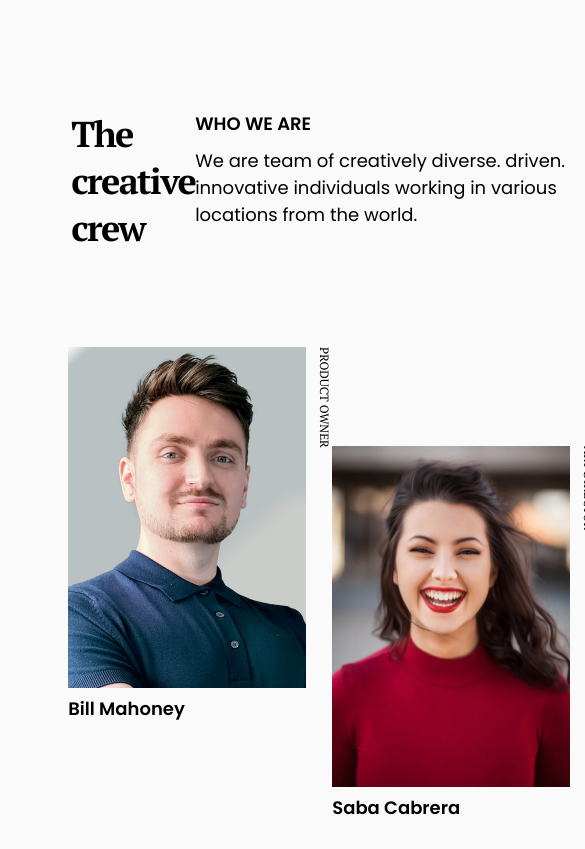
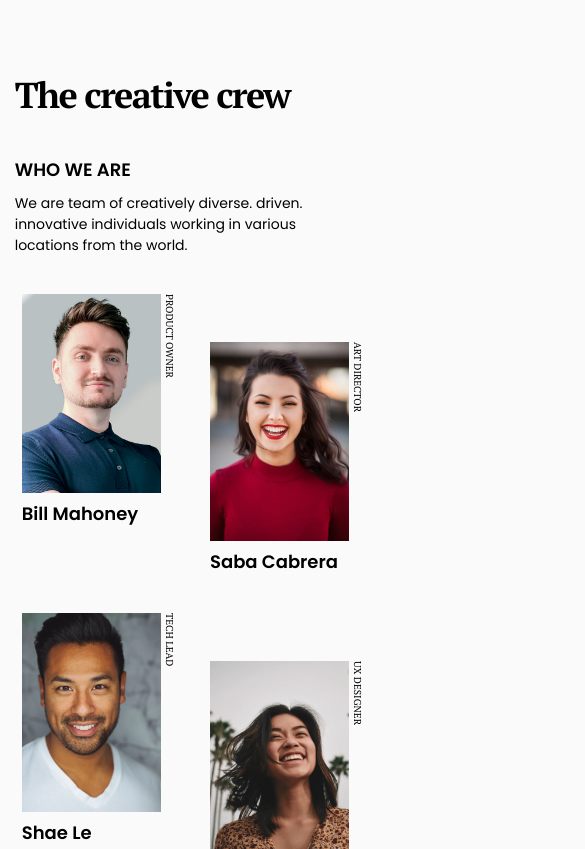
Before and after one commit to DevChallenges-SLG/my_team_page, a plain HTML site: page index.html in a window 390 px wide. Shown: the top 849 px of the page, 585 px wide, since content can reach past the window. Drawn offline with Linux system fonts and the light colour scheme.

Commit message:
se agregó css para la vista mobile de 375px

```diff
--- a/styles.css
+++ b/styles.css
@@ -13,11 +13,10 @@ font-family: 'Montserrat', sans-serif;
 font-family: 'Poppins', sans-serif;
 font-family: 'PT Serif', serif;
  */
-html {
-  height: 100%;
-}
+
 body {
   width: 65vw;
+  max-width: 1440px;
   height: 100%;
   margin: 0 auto;
   font-family: 'Poppins', sans-serif;
@@ -115,3 +114,79 @@ footer p {
   line-height: normal;
   padding-bottom: 24px;
 }
+
+@media screen and (max-width: 1250px) {
+  body {
+    width: 75vw;
+  }
+  .container {
+    display: grid;
+    grid-template-columns: 1fr 1fr;
+  }
+  .container .card-container:nth-child(3n + 2) {
+    margin-top: 0;
+    margin-bottom: 132px;
+  }
+  .container .card-container:nth-child(2n) {
+    margin-top: 99px;
+    margin-bottom: 0;
+  }
+}
+
+/* @media screen and (max-width: 750px) {
+  body {
+    width: 94vw;
+  }
+  header {
+    flex-direction: column;
+    gap: 38px;
+  }
+  .header .header-description {
+    gap: 10px;
+  }
+} */
+
+@media screen and (max-width: 450px) {
+  body {
+    width: 94vw;
+  }
+  header {
+    flex-direction: column;
+    gap: 38px;
+    margin-bottom: 38px;
+    padding-top: 71px;
+  }
+  header .header-description {
+    gap: 10px;
+  }
+  header .header-description p {
+    width: 333px;
+    font-size: 14px;
+  }
+  .container {
+    gap: 10px;
+  }
+  .container .card-container {
+    width: 154px;
+    height: 261px;
+    margin-bottom: 16px;
+    margin-left: 10px;
+  }
+  .container .card-container img {
+    width: 139px;
+  }
+  .container .card-container:nth-child(3n + 2) {
+    margin-top: 0;
+    margin-bottom: 132px;
+  }
+  .container .card-container:nth-child(2n) {
+    margin-top: 48px;
+    margin-bottom: 0;
+  }
+  .container .card-container .card-role {
+    font-size: 10px;
+  }
+  footer {
+    margin-top: 0px;
+  }
+}
```
